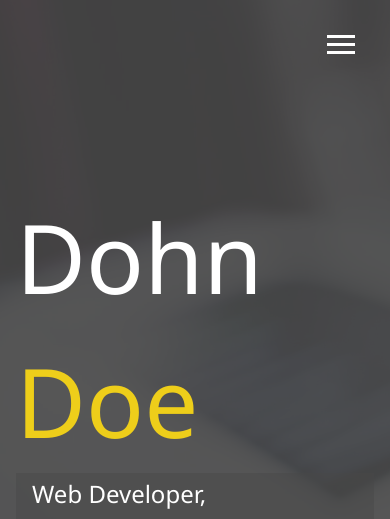
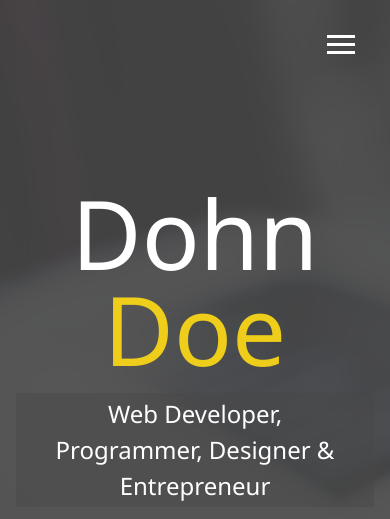
Before and after one commit to marusyaganza/portfolio, a website: page index.html in a window 390 px wide. Shown: the top 519 px of the page. Drawn offline with Linux system fonts and the light colour scheme.

Commit message:
Added media queries and made menu overlay responsive

```diff
--- a/scss/_config.scss
+++ b/scss/_config.scss
@@ -30,3 +30,31 @@ $background-opacity: 0.9;
     }
   }
 }
+
+@mixin mediaSm {
+  @media screen and (max-width: 500px) {
+    @content
+  }
+
+}
+
+@mixin mediaMd {
+  @media screen and (max-width: 768px) {
+    @content
+  }
+
+}
+
+@mixin mediaLg {
+  @media screen and (min-width: 769px) and (max-width: 1170px) {
+    @content
+  }
+
+}
+
+@mixin mediaXl {
+  @media screen and (min-width: 1171px) {
+    @content
+  }
+
+}
--- /dev/null
+++ b/scss/_mobile.scss
@@ -0,0 +1,50 @@
+@include mediaSm {
+main#home h1 {
+  margin-top: 10vh;
+
+}
+}
+
+@include mediaMd {
+ main {
+   align-items: center;
+   text-align: center;
+
+   .lg-heading {
+     line-height: 1;
+     margin-bottom: 1rem;
+   }
+ }
+
+  ul.menu-nav, div.menu-branding {
+    float: none;
+    width: 100%;
+    min-height: 0;
+    &.show {
+      transform: translate3d(0, 0, 0);
+    }
+  }
+  .menu-nav {
+    height: 75vh;
+    transform: translate3d(-100%, 0, 0);
+    font-size: 24px;
+  }
+
+  .menu-branding {
+    height: 25vh;
+    transform: translate3d(100%, 0, 0);
+    .portrait {
+      background: url('../img/portrait_small.jpg');
+      width: 150px;
+      height: 150px;
+    }
+  }
+}
+
+@include mediaLg {
+
+}
+
+  @include mediaXl {
+
+}
--- a/scss/main.scss
+++ b/scss/main.scss
@@ -1,5 +1,6 @@
 @import "_config.scss";
 @import "_menu.scss";
+@import "mobile.scss";
 
 * {
   box-sizing: border-box;
```
Also changed, not shown: dist/css/main.css.
